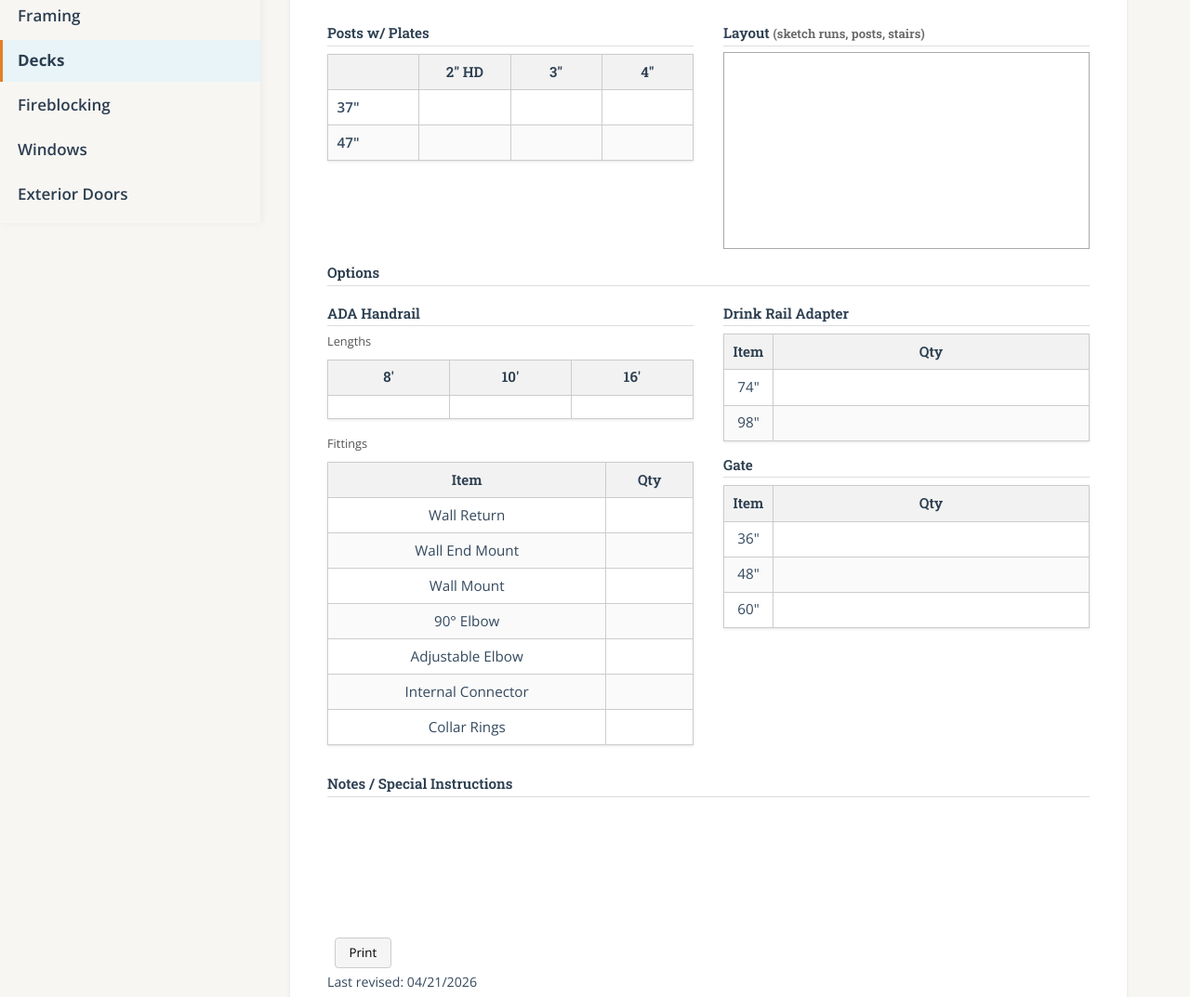
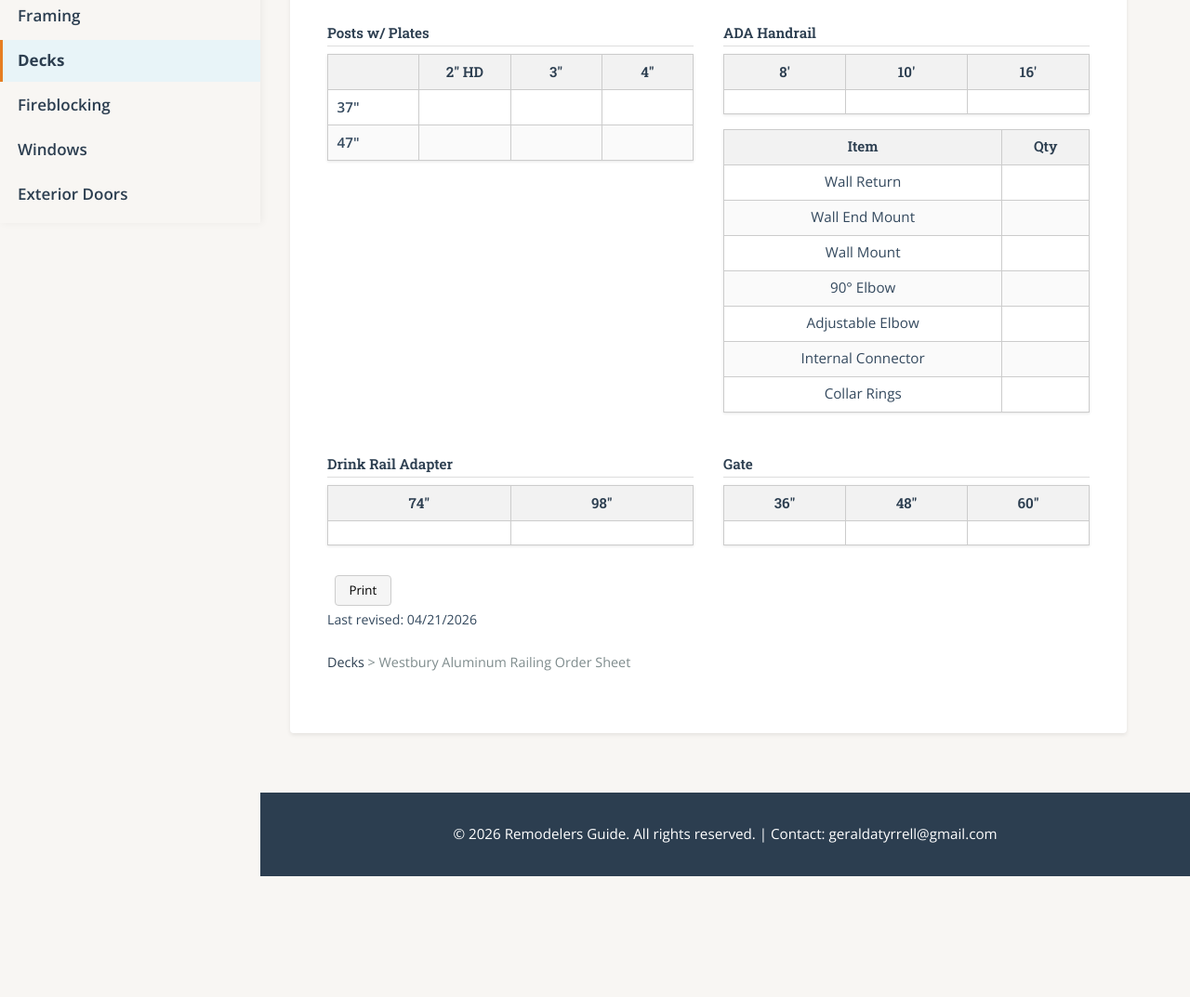
Before and after one commit to jertyr/rem-guide, a plain HTML site: page westbury-order-sheet.html in a window 1280 px wide. Shown: the part 560-1633 px from the top of the page at 93% size. After the commit the page ends 1503 px from the top, so only its background shows below. Drawn offline with nearby package versions, Linux system fonts and the light colour scheme.

Commit message:
Remove notes, layout box, Options header, Lengths/Fittings labels; compact all tables for single print page

```diff
--- a/westbury-order-sheet.html
+++ b/westbury-order-sheet.html
@@ -301,17 +301,7 @@
                 </div>
 
                 <div>
-                    <h3 class="form-section">Layout <span style="font-weight:normal; font-size:0.82rem; color:#666;">(sketch runs, posts, stairs)</span></h3>
-                    <div class="draw-box"></div>
-                </div>
-            </div>
-
-            <!-- Options -->
-            <h3 class="form-section">Options</h3>
-            <div class="form-grid-bottom">
-                <div>
                     <h3 class="form-section">ADA Handrail</h3>
-                    <p style="font-size:0.8rem; color:#555; margin:0.2rem 0 0.3rem;">Lengths</p>
                     <table class="order-table compact-rail">
                         <thead>
                             <tr><th>8'</th><th>10'</th><th>16'</th></tr>
@@ -320,8 +310,7 @@
                             <tr><td></td><td></td><td></td></tr>
                         </tbody>
                     </table>
-                    <p style="font-size:0.8rem; color:#555; margin:0.6rem 0 0.3rem;">Fittings</p>
-                    <table class="order-table ada-table">
+                    <table class="order-table ada-table" style="margin-top:0.4rem;">
                         <thead>
                             <tr><th>Item</th><th class="qty-col">Qty</th></tr>
                         </thead>
@@ -336,36 +325,34 @@
                         </tbody>
                     </table>
                 </div>
+            </div>
+
+            <!-- Drink Rail & Gate -->
+            <div class="form-grid">
+                <div>
+                    <h3 class="form-section">Drink Rail Adapter</h3>
+                    <table class="order-table compact-rail">
+                        <thead>
+                            <tr><th>74"</th><th>98"</th></tr>
+                        </thead>
+                        <tbody>
+                            <tr><td></td><td></td></tr>
+                        </tbody>
+                    </table>
+                </div>
 
                 <div>
-                    <h3 class="form-section">Drink Rail Adapter</h3>
-                    <table class="order-table">
+                    <h3 class="form-section">Gate</h3>
+                    <table class="order-table compact-rail">
                         <thead>
-                            <tr><th>Item</th><th>Qty</th></tr>
+                            <tr><th>36"</th><th>48"</th><th>60"</th></tr>
                         </thead>
                         <tbody>
-                            <tr><td>74"</td><td></td></tr>
-                            <tr><td>98"</td><td></td></tr>
-                        </tbody>
-                    </table>
-
-                    <h3 class="form-section" style="margin-top:1rem;">Gate</h3>
-                    <table class="order-table">
-                        <thead>
-                            <tr><th>Item</th><th>Qty</th></tr>
-                        </thead>
-                        <tbody>
-                            <tr><td>36"</td><td></td></tr>
-                            <tr><td>48"</td><td></td></tr>
-                            <tr><td>60"</td><td></td></tr>
+                            <tr><td></td><td></td><td></td></tr>
                         </tbody>
                     </table>
                 </div>
             </div>
-
-            <!-- Notes -->
-            <h3 class="form-section">Notes / Special Instructions</h3>
-            <div class="notes-box"></div>
 
             <p class="print-credit">&copy; 2026 Remodelers Guide &mdash; jertyr.github.io/rem-guide</p>
 
```
